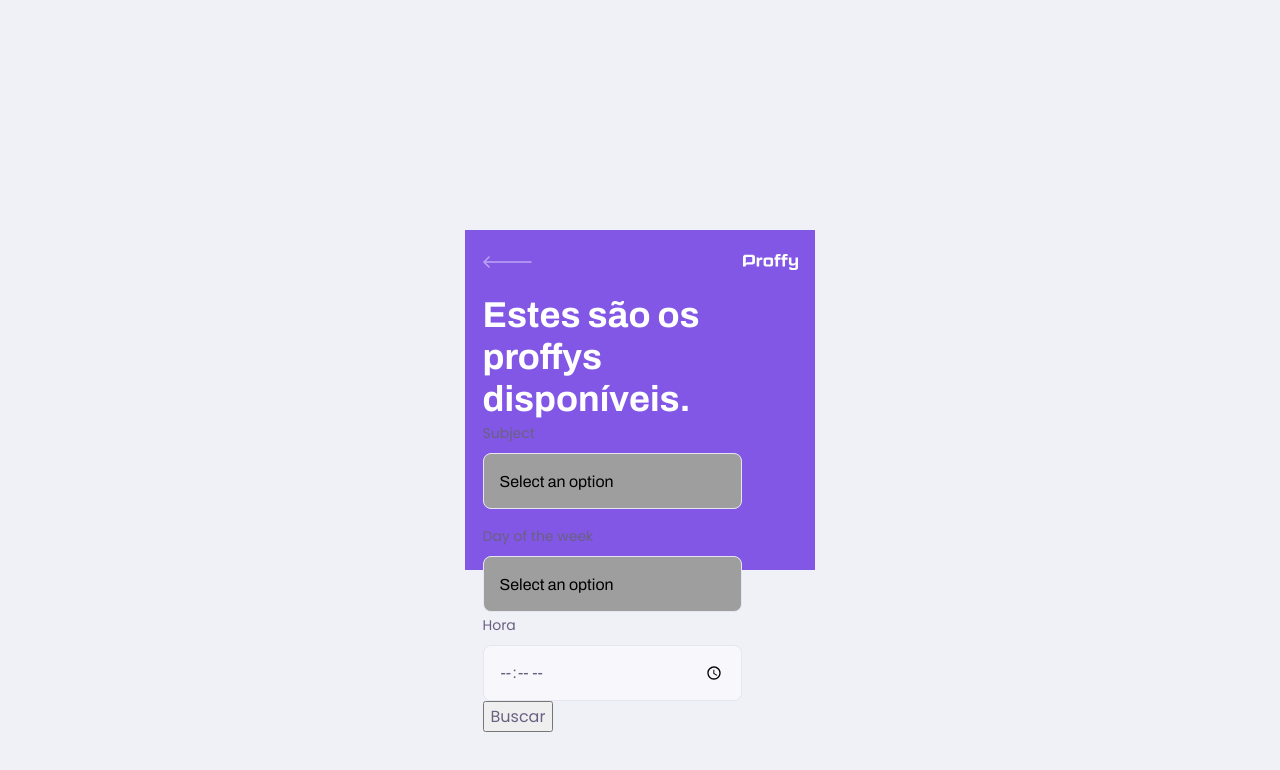
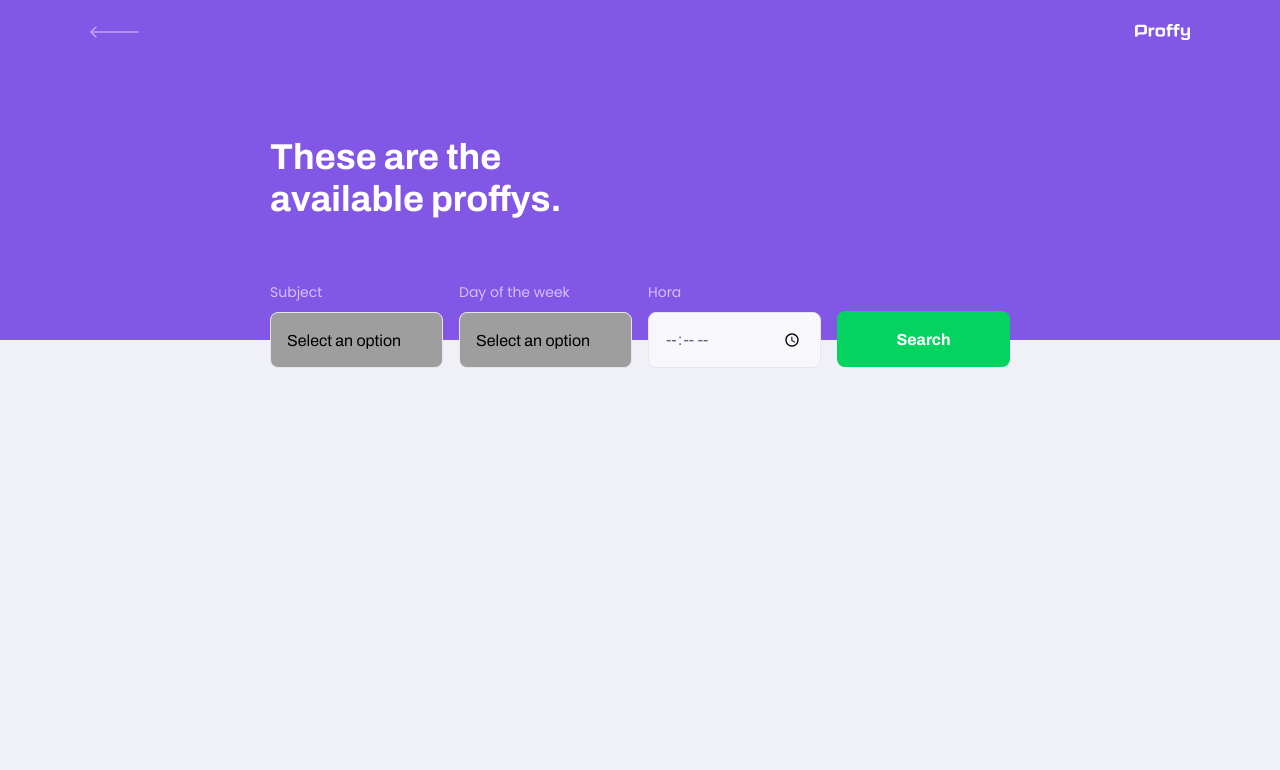
Before and after one commit to davipm/react-node-ts-teaching, a React (Create React App) app in the folder client/: page /study in a window 1280 px wide. Shown: the top 770 px of the page. Built offline with nearby package versions, Linux system fonts and the light colour scheme; grey boxes are pictures that could not be loaded.

Commit message:
update teacher list

```diff
--- a/client/src/pages/TeacherList/index.tsx
+++ b/client/src/pages/TeacherList/index.tsx
@@ -7,7 +7,7 @@ import Select from "../../components/Select";
 
 import api from "../../services/api";
 
-import { Container } from "./styles";
+import { Container, SearchTeachers } from "./styles";
 
 function TeacherList() {
   const [teachers, setTeachers] = useState([]);
@@ -35,8 +35,8 @@ function TeacherList() {
 
   return (
     <Container>
-      <PageHeader title="Estes são os proffys disponíveis.">
-        <form onSubmit={searchTeachers}>
+      <PageHeader title="These are the available proffys.">
+        <SearchTeachers onSubmit={searchTeachers}>
           <Select
             name="subject"
             label="Subject"
@@ -80,13 +80,13 @@ function TeacherList() {
             value={time}
           />
 
-          <button type="submit">Buscar</button>
-        </form>
+          <button type="submit">Search</button>
+        </SearchTeachers>
       </PageHeader>
 
       <main>
         {teachers.map((teacher: Teacher) => (
-          <TeacherItem key={teacher.teacher.id} {...teacher} />
+          <TeacherItem key={teacher.id} teacher={teacher} />
         ))}
       </main>
     </Container>
--- a/client/src/pages/TeacherList/styles.ts
+++ b/client/src/pages/TeacherList/styles.ts
@@ -1,3 +1,67 @@
-import styled from "styled-components";
+import styled from "styled-components/macro";
 
-export const Container = styled.section``;
+import { Container as Input } from "../../components/Input/styles";
+import { Container as Select } from "../../components/Select/styles";
+
+export const Container = styled.section`
+  width: 100vw;
+  height: 100vh;
+
+  main {
+    width: 90%;
+    margin: 3.2rem auto;
+  }
+
+  @media (min-width: 700px) {
+    max-width: 100vw;
+
+    main {
+      max-width: 740px;
+      margin: 0 auto;
+      padding: 3.2rem 0;
+    }
+  }
+`;
+
+export const SearchTeachers = styled.form`
+  margin-top: 3.2rem;
+
+  @media (min-width: 700px) {
+    position: absolute;
+    bottom: -28px;
+    display: grid;
+    grid-template-columns: repeat(4, 1fr);
+    column-gap: 16px;
+
+    ${Input} + ${Input},
+    ${Select} + ${Select} {
+      margin-top: 0;
+    }
+  }
+
+  label {
+    color: var(--color-text-in-primary);
+  }
+
+  button {
+    display: flex;
+    align-items: center;
+    justify-content: center;
+    margin-top: 3.2rem;
+    width: 100%;
+    height: 5.6rem;
+    font: 700 1.6rem Archivo;
+    text-decoration: none;
+    color: var(--color-button-text);
+    background-color: var(--color-secundary);
+    border: 0;
+    outline: 0;
+    border-radius: 0.8rem;
+    cursor: pointer;
+    transition: background-color 0.2s;
+
+    :hover {
+      background-color: var(--color-secundary-dark);
+    }
+  }
+`;
```
